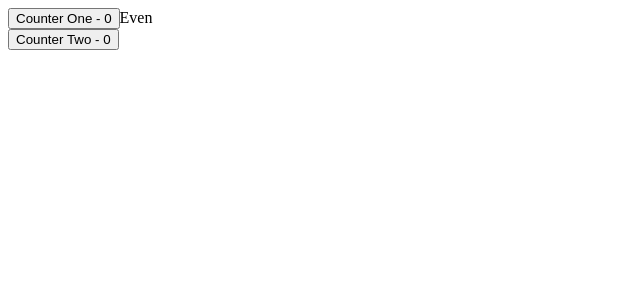
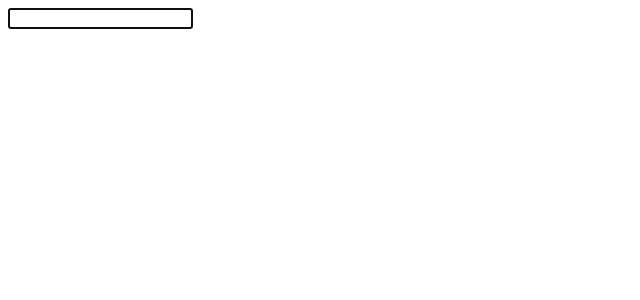
Before and after one commit to rhkdgns95/react-hooks-tutorials, a React (Create React App) app: page / in a window 1280 px wide. Shown: the top 300 px of the page, without its empty margins (0-640 px from the left). Built offline with nearby package versions, Linux system fonts and the light colour scheme.

Commit message:
#1.24 useRef Hook Part 1.

```diff
--- a/src/App.tsx
+++ b/src/App.tsx
@@ -24,10 +24,11 @@ import DataFetchingOne from "./Component/DataFetchingOne";
 import DataFetchingTwo2 from "./Component/DataFetchingTwo2";
 import ParentComponent from "./Component/ParentComponent";
 import MemoCount from "./Component/MemoCount";
+import FocusInput from "./Component/FocusInput";
 
 const App =  () => {
   return (
-    <MemoCount/>
+    <FocusInput/>
   )
 };
 
--- /dev/null
+++ b/src/Component/FocusInput/index.tsx
@@ -0,0 +1,17 @@
+import React, { useRef, useEffect } from "react";
+
+const FocusInput = () => {
+
+    const inputRef = useRef<HTMLInputElement>(null);
+
+    useEffect(() => {
+        inputRef.current!.focus();
+    }, [])
+    return (
+        <div>
+            <input type={"text"} ref={inputRef}/>
+        </div>
+    );
+};
+
+export default FocusInput;
```
